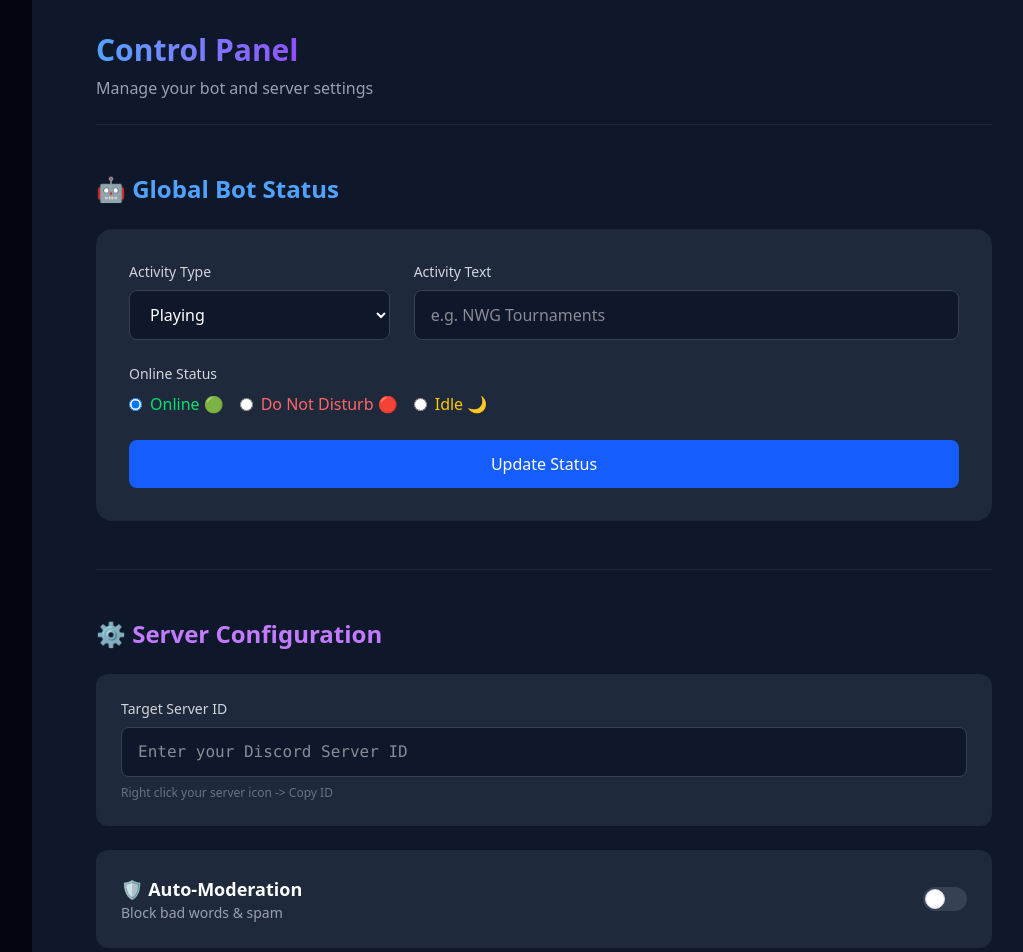
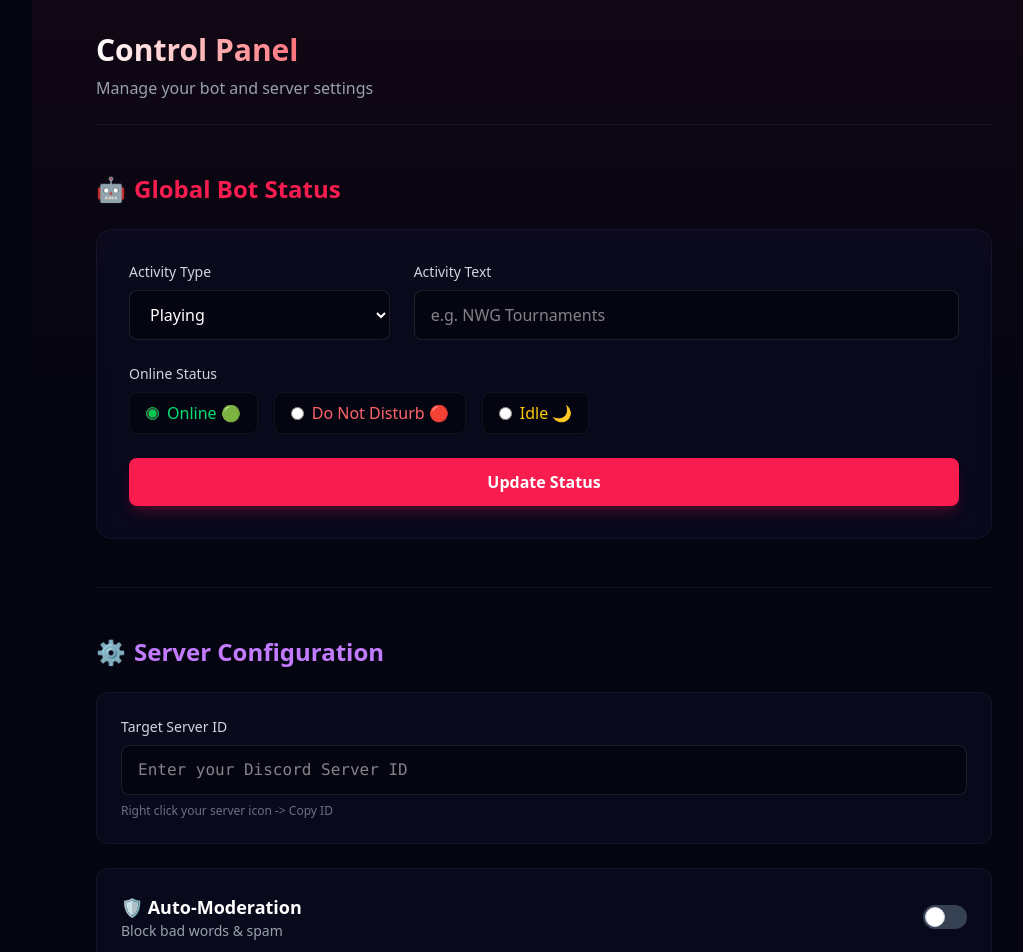
Before and after one commit to sattuuv/nwg-bot, a Next.js app in the folder web/: page /dashboard/settings in a window 1280 px wide. Shown: the top 952 px of the page, without its empty margins (224-1247 px from the left). Built offline with nearby package versions, Linux system fonts and the light colour scheme; no server answers.

Commit message:
Fix: Final UI Polish & Theme Consistency for Settings Page

```diff
--- a/web/src/app/dashboard/settings/page.tsx
+++ b/web/src/app/dashboard/settings/page.tsx
@@ -46,13 +46,16 @@ async function updateStatus(formData: FormData) {
 
 export default async function SettingsPage({ searchParams }: { searchParams: { success?: string, status_success?: string } }) {
     return (
-        <div className="min-h-screen bg-[#0f172a] p-8 text-white ml-64">
-            <div className="max-w-4xl mx-auto space-y-12">
+        <div className="min-h-screen bg-[#050511] p-8 text-white md:ml-64 relative font-sans">
+            {/* Background Glow */}
+            <div className="absolute top-0 left-0 w-full h-96 bg-gradient-to-b from-[#F81C4F]/5 to-transparent pointer-events-none" />
+
+            <div className="max-w-4xl mx-auto space-y-12 relative z-10">
 
                 {/* Header */}
-                <div className="flex justify-between items-center border-b border-gray-800 pb-6">
+                <div className="flex justify-between items-center border-b border-white/5 pb-6">
                     <div>
-                        <h1 className="text-3xl font-bold bg-gradient-to-r from-blue-400 to-purple-600 bg-clip-text text-transparent">
+                        <h1 className="text-3xl font-bold bg-gradient-to-r from-white to-[#F81C4F] bg-clip-text text-transparent">
                             Control Panel
                         </h1>
                         <p className="text-gray-400 mt-2">Manage your bot and server settings</p>
@@ -61,17 +64,19 @@ export default async function SettingsPage({ searchParams }: { searchParams: { s
 
                 {/* Status Manager Section */}
                 <section>
-                    <h2 className="text-2xl font-semibold mb-6 text-blue-400">🤖 Global Bot Status</h2>
+                    <h2 className="text-2xl font-semibold mb-6 text-[#F81C4F] flex items-center gap-2">
+                        <span>🤖</span> Global Bot Status
+                    </h2>
                     {searchParams.status_success && (
-                        <div className="bg-blue-500/10 border border-blue-500/50 text-blue-400 p-4 rounded-lg mb-6">
+                        <div className="bg-[#F81C4F]/10 border border-[#F81C4F]/50 text-[#F81C4F] p-4 rounded-lg mb-6 shadow-[0_0_20px_rgba(248,28,79,0.2)]">
                             ✅ Status updated! (Restart bot to apply changes)
                         </div>
                     )}
-                    <form action={updateStatus} className="bg-[#1e293b] p-8 rounded-2xl border border-gray-800/50 space-y-6">
+                    <form action={updateStatus} className="bg-[#0f0f2d]/40 p-8 rounded-2xl border border-white/5 space-y-6 backdrop-blur-sm">
                         <div className="grid grid-cols-1 md:grid-cols-3 gap-6">
                             <div>
                                 <label className="block text-sm font-medium mb-2 text-gray-300">Activity Type</label>
-                                <select name="activityType" className="w-full bg-[#0f172a] border border-gray-700 rounded-lg px-4 py-3 text-white focus:outline-none focus:border-blue-500">
+                                <select name="activityType" className="w-full bg-[#050511] border border-white/10 rounded-lg px-4 py-3 text-white focus:outline-none focus:border-[#F81C4F] transition-colors">
                                     <option value="0">Playing</option>
                                     <option value="1">Streaming</option>
                                     <option value="2">Listening to</option>
@@ -86,38 +91,40 @@ export default async function SettingsPage({ searchParams }: { searchParams: { s
                                     type="text"
                                     placeholder="e.g. NWG Tournaments"
                                     required
-                                    className="w-full bg-[#0f172a] border border-gray-700 rounded-lg px-4 py-3 text-white focus:outline-none focus:border-blue-500"
+                                    className="w-full bg-[#050511] border border-white/10 rounded-lg px-4 py-3 text-white focus:outline-none focus:border-[#F81C4F] transition-colors"
                                 />
                             </div>
                         </div>
                         <div>
                             <label className="block text-sm font-medium mb-2 text-gray-300">Online Status</label>
                             <div className="flex gap-4">
-                                <label className="flex items-center gap-2 cursor-pointer">
-                                    <input type="radio" name="status" value="online" defaultChecked className="text-green-500 focus:ring-green-500" />
-                                    <span className="text-green-400">Online 🟢</span>
+                                <label className="flex items-center gap-2 cursor-pointer bg-[#050511] px-4 py-2 rounded-lg border border-white/5 hover:border-green-500/50 transition-all">
+                                    <input type="radio" name="status" value="online" defaultChecked className="text-green-500 focus:ring-green-500 accent-green-500" />
+                                    <span className="text-green-400 font-medium">Online 🟢</span>
                                 </label>
-                                <label className="flex items-center gap-2 cursor-pointer">
-                                    <input type="radio" name="status" value="dnd" className="text-red-500 focus:ring-red-500" />
-                                    <span className="text-red-400">Do Not Disturb 🔴</span>
+                                <label className="flex items-center gap-2 cursor-pointer bg-[#050511] px-4 py-2 rounded-lg border border-white/5 hover:border-red-500/50 transition-all">
+                                    <input type="radio" name="status" value="dnd" className="text-red-500 focus:ring-red-500 accent-red-500" />
+                                    <span className="text-red-400 font-medium">Do Not Disturb 🔴</span>
                                 </label>
-                                <label className="flex items-center gap-2 cursor-pointer">
-                                    <input type="radio" name="status" value="idle" className="text-yellow-500 focus:ring-yellow-500" />
-                                    <span className="text-yellow-400">Idle 🌙</span>
+                                <label className="flex items-center gap-2 cursor-pointer bg-[#050511] px-4 py-2 rounded-lg border border-white/5 hover:border-yellow-500/50 transition-all">
+                                    <input type="radio" name="status" value="idle" className="text-yellow-500 focus:ring-yellow-500 accent-yellow-500" />
+                                    <span className="text-yellow-400 font-medium">Idle 🌙</span>
                                 </label>
                             </div>
                         </div>
-                        <button type="submit" className="w-full py-3 bg-blue-600 hover:bg-blue-700 rounded-lg font-medium transition-colors">
+                        <button type="submit" className="w-full py-3 bg-[#F81C4F] hover:bg-[#d41541] rounded-lg font-bold transition-all shadow-lg shadow-[#F81C4F]/20">
                             Update Status
                         </button>
                     </form>
                 </section>
 
-                <hr className="border-gray-800" />
+                <hr className="border-white/5" />
 
                 {/* Server Settings Section */}
                 <section>
-                    <h2 className="text-2xl font-semibold mb-6 text-purple-400">⚙️ Server Configuration</h2>
+                    <h2 className="text-2xl font-semibold mb-6 text-purple-400 flex items-center gap-2">
+                        <span>⚙️</span> Server Configuration
+                    </h2>
                     {searchParams.success && (
                         <div className="bg-green-500/10 border border-green-500/50 text-green-400 p-4 rounded-lg mb-6">
                             ✅ Server settings saved!
@@ -127,49 +134,49 @@ export default async function SettingsPage({ searchParams }: { searchParams: { s
                     <form action={updateSettings} className="space-y-6">
 
                         {/* Guild ID Input */}
-                        <div className="bg-[#1e293b] p-6 rounded-xl border border-gray-800/50">
+                        <div className="bg-[#0f0f2d]/40 p-6 rounded-xl border border-white/5">
                             <label className="block text-sm font-medium mb-2 text-gray-300">Target Server ID</label>
                             <input
                                 name="guildId"
                                 type="text"
                                 placeholder="Enter your Discord Server ID"
                                 required
-                                className="w-full bg-[#0f172a] border border-gray-700 rounded-lg px-4 py-3 text-white focus:border-purple-500 focus:outline-none font-mono"
+                                className="w-full bg-[#050511] border border-white/10 rounded-lg px-4 py-3 text-white focus:border-purple-500 focus:outline-none font-mono transition-colors"
                             />
                             <p className="text-xs text-gray-500 mt-2">Right click your server icon -{`>`} Copy ID</p>
                         </div>
 
                         {/* Auto Mod */}
-                        <div className="bg-[#1e293b] p-6 rounded-xl border border-gray-800/50 flex items-center justify-between">
+                        <div className="bg-[#0f0f2d]/40 p-6 rounded-xl border border-white/5 flex items-center justify-between">
                             <div>
                                 <h3 className="text-lg font-semibold text-white">🛡️ Auto-Moderation</h3>
                                 <p className="text-sm text-gray-400">Block bad words & spam</p>
                             </div>
                             <label className="relative inline-flex items-center cursor-pointer">
                                 <input type="checkbox" name="badWords" className="sr-only peer" />
-                                <div className="w-11 h-6 bg-gray-700 peer-focus:outline-none peer-focus:ring-4 peer-focus:ring-purple-800 rounded-full peer peer-checked:after:translate-x-full peer-checked:after:border-white after:content-[''] after:absolute after:top-[2px] after:left-[2px] after:bg-white after:border-gray-300 after:border after:rounded-full after:h-5 after:w-5 after:transition-all peer-checked:bg-purple-600"></div>
+                                <div className="w-11 h-6 bg-gray-700 peer-focus:outline-none peer-focus:ring-4 peer-focus:ring-purple-900/50 rounded-full peer peer-checked:after:translate-x-full peer-checked:after:border-white after:content-[''] after:absolute after:top-[2px] after:left-[2px] after:bg-white after:border-gray-300 after:border after:rounded-full after:h-5 after:w-5 after:transition-all peer-checked:bg-purple-600"></div>
                             </label>
                         </div>
 
                         {/* IDs Config */}
                         <div className="grid grid-cols-1 md:grid-cols-2 gap-6">
-                            <div className="bg-[#1e293b] p-6 rounded-xl border border-gray-800/50">
+                            <div className="bg-[#0f0f2d]/40 p-6 rounded-xl border border-white/5">
                                 <label className="block text-sm font-medium mb-3 text-gray-300">👤 Auto-Role ID</label>
                                 <input
                                     name="autoRoleId"
                                     type="text"
                                     placeholder="e.g. 123456789..."
-                                    className="w-full bg-[#0f172a] border border-gray-700 rounded-lg px-4 py-3 text-white focus:border-purple-500 focus:outline-none font-mono"
+                                    className="w-full bg-[#050511] border border-white/10 rounded-lg px-4 py-3 text-white focus:border-purple-500 focus:outline-none font-mono transition-colors"
                                 />
                             </div>
 
-                            <div className="bg-[#1e293b] p-6 rounded-xl border border-gray-800/50">
+                            <div className="bg-[#0f0f2d]/40 p-6 rounded-xl border border-white/5">
                                 <label className="block text-sm font-medium mb-3 text-gray-300">✅ Verification Role ID</label>
                                 <input
                                     name="verificationRoleId"
                                     type="text"
                                     placeholder="e.g. 123456789..."
-                                    className="w-full bg-[#0f172a] border border-gray-700 rounded-lg px-4 py-3 text-white focus:border-purple-500 focus:outline-none font-mono"
+                                    className="w-full bg-[#050511] border border-white/10 rounded-lg px-4 py-3 text-white focus:border-purple-500 focus:outline-none font-mono transition-colors"
                                 />
                             </div>
                         </div>
```
